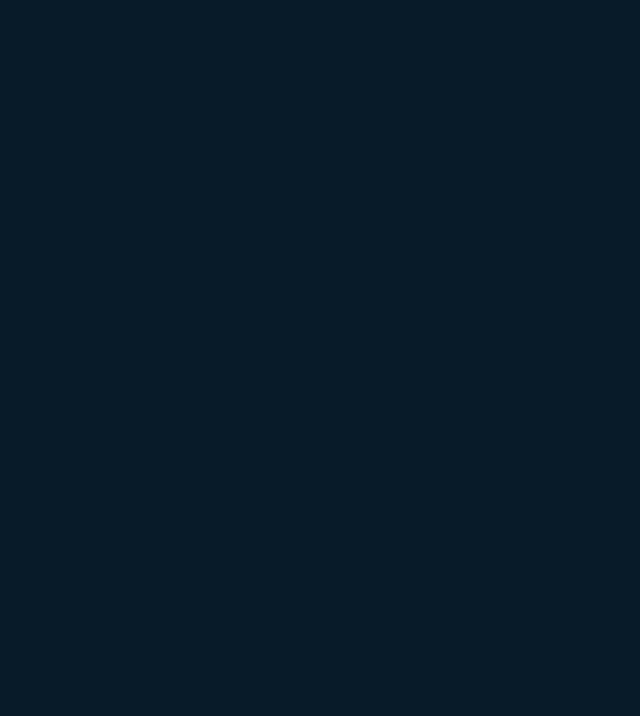
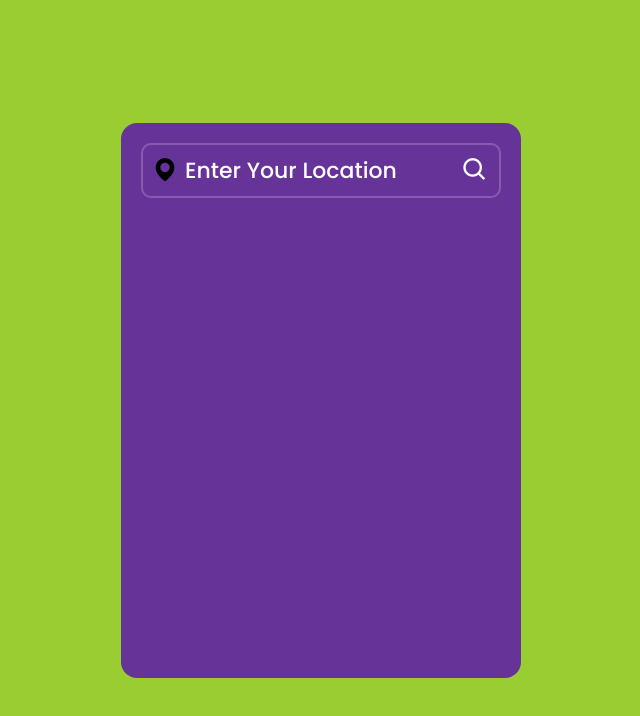
Before and after one commit to saeedd1994/weather-website, a plain HTML site: page index.html in a window 1280 px wide. Shown: the whole page, without its empty margins (319-959 px from the left). Drawn offline with nearby package versions, Linux system fonts and the light colour scheme.

Commit message:
-adding images -adding some styles for input

```diff
--- a/index.html
+++ b/index.html
@@ -8,10 +8,19 @@
     <!--    css link-->
     <link rel="stylesheet" href="./styles/style.css">
     <!--    box icon link-->
-<!--    <link href='https://unpkg.com/boxicons@2.1.4/css/boxicons.min.css' rel='stylesheet'>-->
+    <link href='https://unpkg.com/boxicons@2.1.4/css/boxicons.min.css' rel='stylesheet'>
     <title>Weather Website</title>
 </head>
 <body>
+
+<div class="container">
+    <div class="search-box">
+        <i class='bx bxs-map'></i>
+        <input type="text" placeholder="Enter Your Location">
+        <button class="bx bx-search"></button>
+    </div>
+</div>
+
 
 <!--adding scripts-->
 <script src="./scripts/app.js"></script>
--- a/styles/style.css
+++ b/styles/style.css
@@ -6,29 +6,71 @@
     margin: 0;
     padding: 0;
     box-sizing: border-box;
-    text-decoration: none;
-    border: none;
-    outline: none;
-    scroll-behavior: smooth;
     font-family: 'Poppins', sans-serif;
 }
 
-/*define css variables*/
-:root {
-    --bg-color: #081b29;
-    --second-bg-color: #112e42;
-    --text-color: #ededed;
-    --main-color: #00abf0;
-    --error-text: #d93025;
-    --placeholder: rgba(255, 255, 255, 0.3);
+body {
+    background: yellowgreen;
+    display: flex;
+    justify-content: center;
+    align-items: center;
+    min-height: 100vh;
 }
 
-html {
-    font-size: 62.5%;
-    overflow-x: hidden;
+.container {
+    position: relative;
+    width: 400px;
+    height: 555px;
+    background: rebeccapurple;
+    border-radius: 16px;
+    padding: 20px;
 }
 
-body {
-    background: var(--bg-color);
-    color: var(--text-color);
+.search-box {
+    position: relative;
+    width: 100%;
+    height: 55px;
+    display: flex;
+    align-items: center;
 }
+
+.search-box input {
+    position: absolute;
+    width: 100%;
+    height: 100%;
+    background: transparent;
+    border: 2px solid rgba(255, 255, 255, .2);
+    border-radius: 10px;
+    outline: none;
+    font-size: 22px;
+    color: #fff;
+    font-weight: 500;
+    text-transform: uppercase;
+    padding: 0 48px 0 42px;
+}
+
+.search-box i {
+    position: absolute;
+    left: 10px;
+    font-size: 28px;
+    /*color: #fff;*/
+}
+
+.search-box input::placeholder {
+    color: #fff;
+    text-transform: capitalize;
+}
+
+.search-box button {
+    position: absolute;
+    right: 0;
+    width: 40px;
+    height: 100%;
+    background: transparent;
+    border: none;
+    outline: none;
+    font-size: 28px;
+    color: #fff;
+    padding: 0 40px 0 5px;
+    cursor: pointer;
+}
```
Also changed, not shown: images/404.png (added), images/clear.png (added), images/cloud.png (added), images/mist.png (added), images/rain.png (added), images/snow.png (added), 1 other file.
